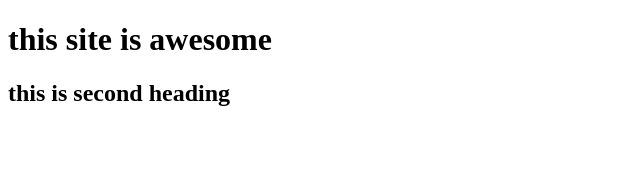
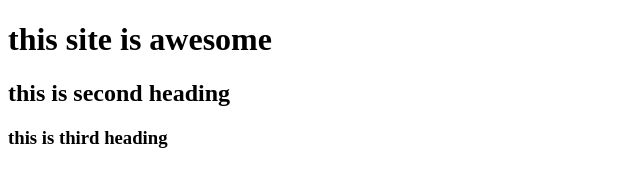
Before and after one commit to anandaPamungkas/test, a plain HTML site: page index.html in a window 1280 px wide. Shown: the whole page, without its empty margins (0-640 px from the left). Drawn offline with Linux system fonts and the light colour scheme.

Commit message:
add h3 to index file

```diff
--- a/index.html
+++ b/index.html
@@ -8,5 +8,6 @@
     <body>
         <h1>this site is awesome<h1>
         <h2>this is second heading<h2>
+        <h3>this is third heading</h3>
     </body>
 </html>
```
